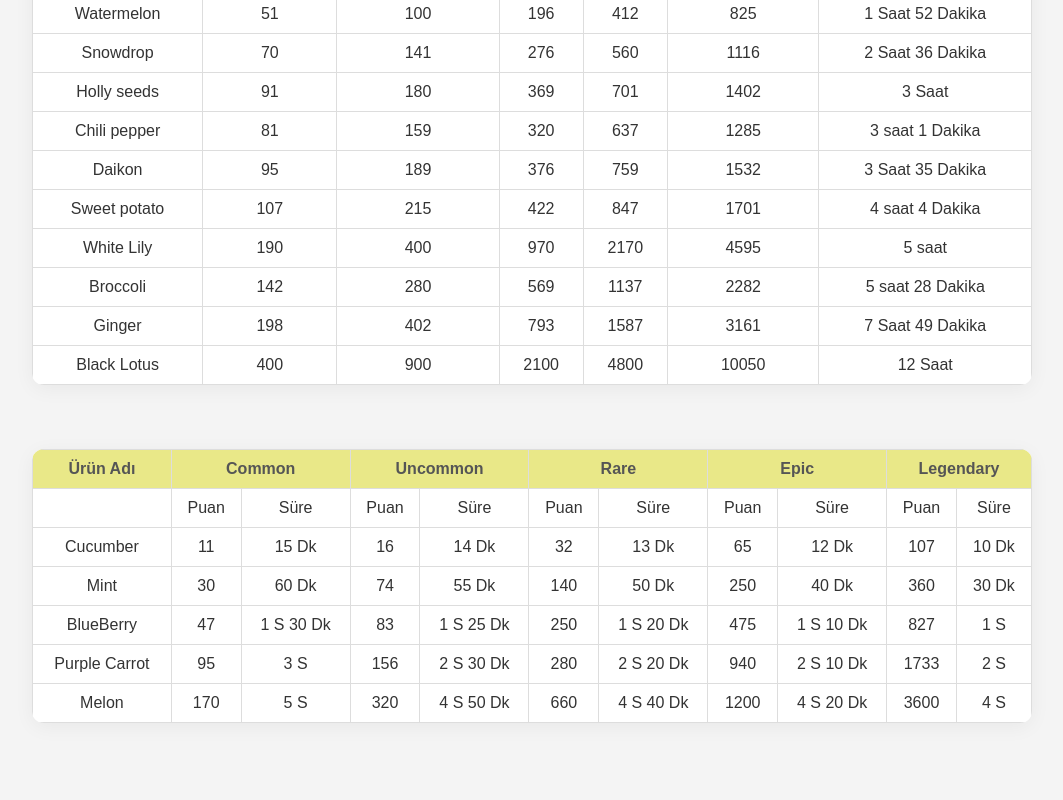
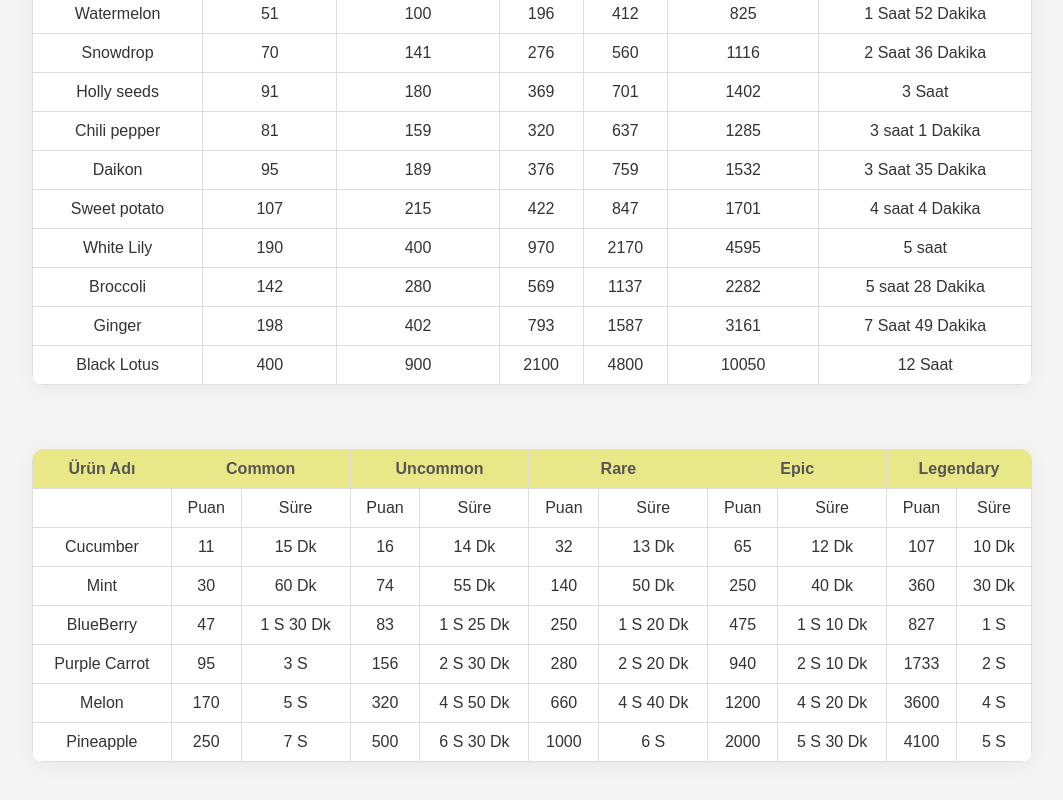
Before and after one commit to lovesiz/chainers, a plain HTML site: page index.html in a window 1280 px wide. Shown: the part 987-1787 px from the top of the page, without its empty margins (108-1171 px from the left). Before the commit the page ends 1762 px from the top, so only its background shows below. Drawn offline with Linux system fonts and the light colour scheme.

Commit message:
Update index.html

```diff
--- a/index.html
+++ b/index.html
@@ -352,6 +352,15 @@
             <td>3600</td><td>4 S</td>
 
           </tr>
+          <tr>
+            <td>Pineapple</td>
+            <td>250</td><td>7 S</td>
+            <td>500</td><td>6 S 30 Dk</td>
+            <td>1000</td><td>6 S</td>
+            <td>2000</td><td>5 S 30 Dk</td>
+            <td>4100</td><td>5 S</td>
+
+          </tr>
         </tbody>
       </table>
     </div>
```
